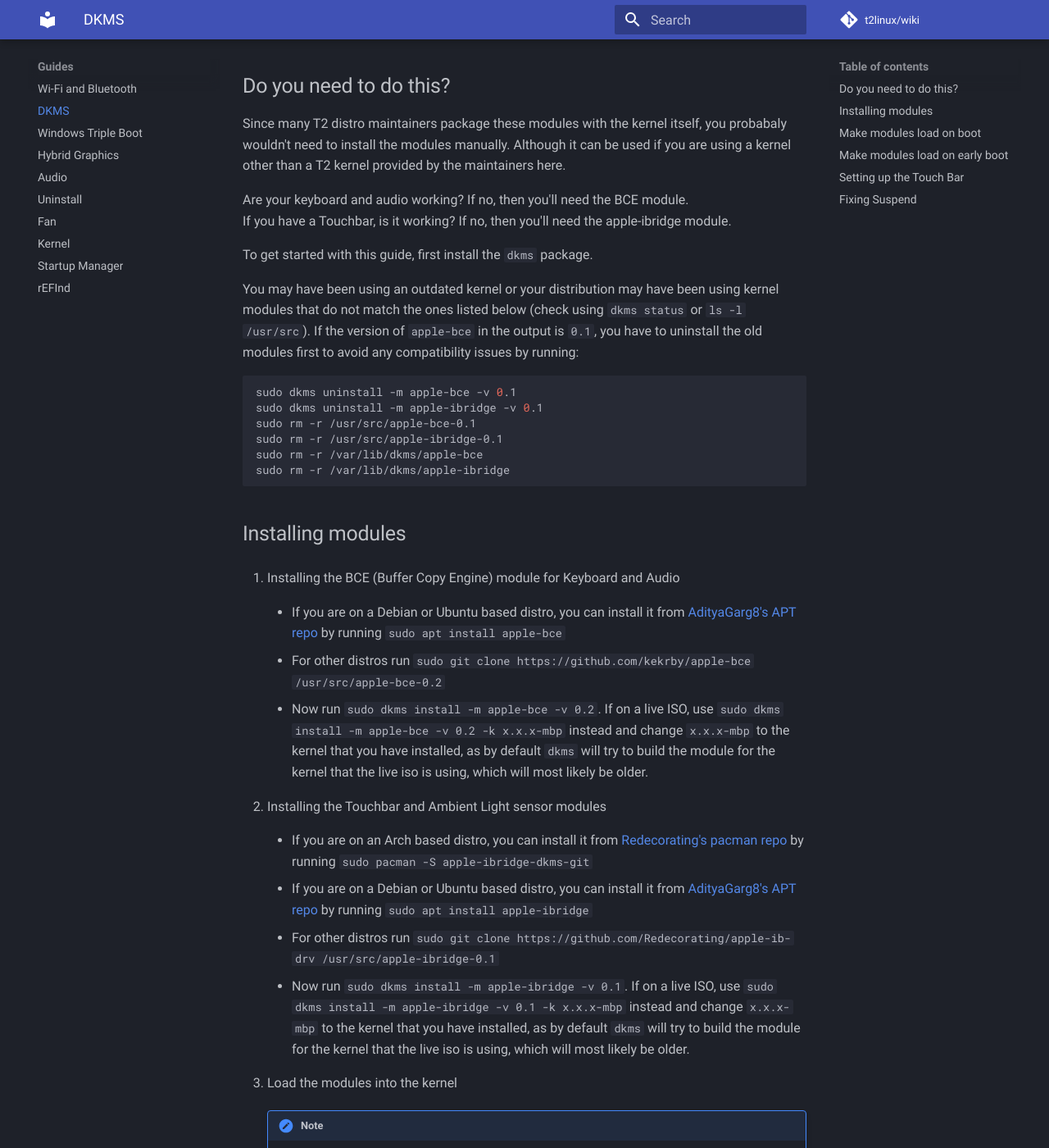
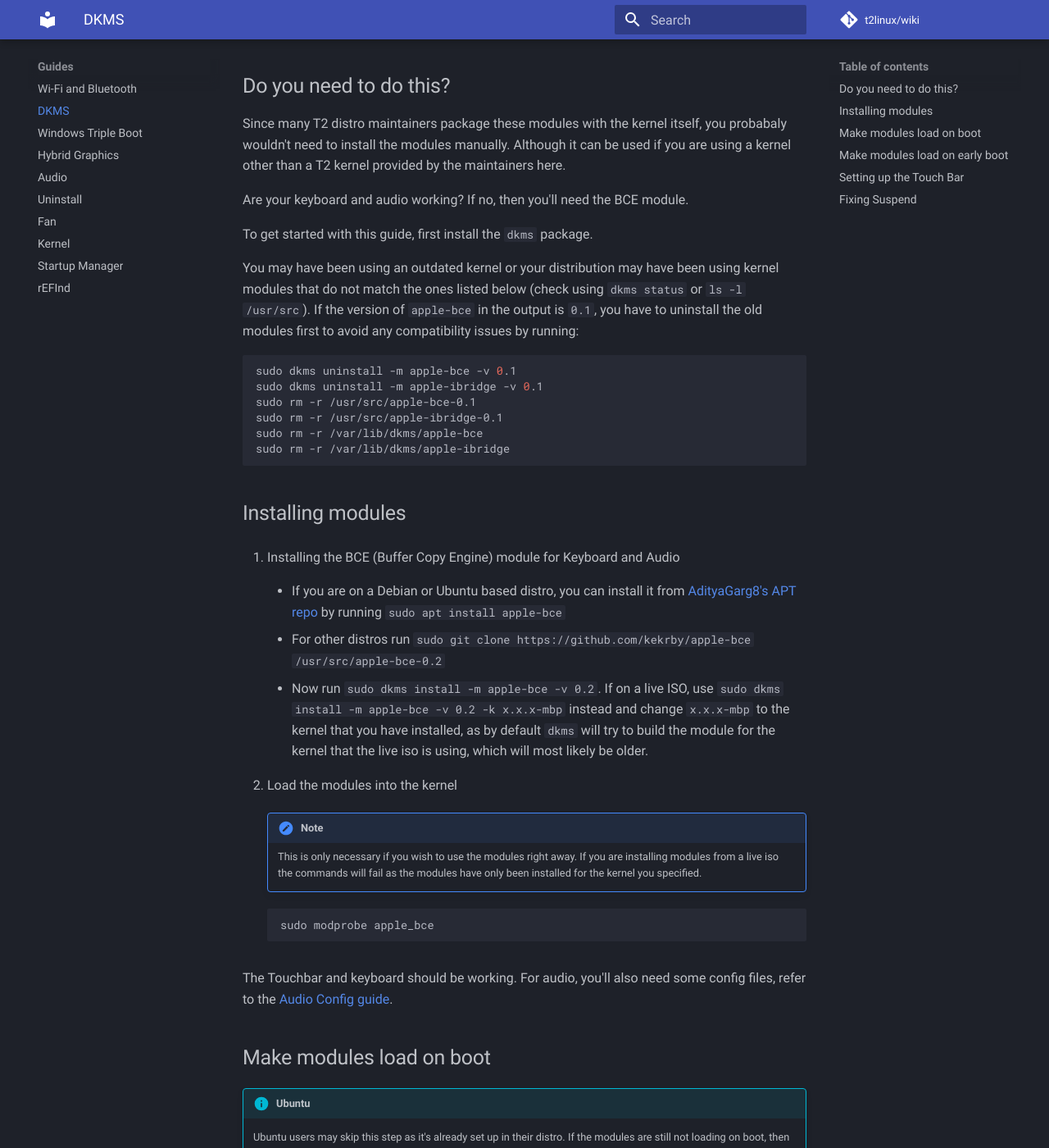
Before and after one commit to t2linux/wiki, an MkDocs documentation site: the page built from docs/guides/dkms.md, in a window 1280 px wide and 1400 px high, scrolled down 294 px. Shown: the whole window at 82% size. Built offline with MkDocs 1.6.1 and Material for MkDocs 9.7.7, drawn with Linux system fonts in a browser that asks for light colours; comment, search, counter and statistics services are not loaded; some of the changed text lies outside the part shown.

Commit message:
Remove touchbar driver
Since now it’s used in the form of patches, remove this from the guide. Although much more work needs to be done here, which I’ll do when I get free, or someone else could do it.

````diff
--- a/docs/guides/dkms.md
+++ b/docs/guides/dkms.md
@@ -7,7 +7,6 @@ This page explains how to install the kernel modules for the Keyboard, Audio, To
 Since many T2 distro maintainers package these modules with the kernel itself, you probabaly wouldn't need to install the modules manually. Although it can be used if you are using a kernel other than a T2 kernel provided by the maintainers here.
 
 Are your keyboard and audio working? If no, then you'll need the BCE module.
-If you have a Touchbar, is it working? If no, then you'll need the apple-ibridge module.
 
 To get started with this guide, first install the `dkms` package.
 
@@ -32,25 +31,13 @@ sudo rm -r /var/lib/dkms/apple-ibridge
 
     - Now run `sudo dkms install -m apple-bce -v 0.2`. If on a live ISO, use `sudo dkms install -m apple-bce -v 0.2 -k x.x.x-mbp` instead and change `x.x.x-mbp` to the kernel that you have installed, as by default `dkms` will try to build the module for the kernel that the live iso is using, which will most likely be older.
 
-2. Installing the Touchbar and Ambient Light sensor modules
-
-    - If you are on an Arch based distro, you can install it from [Redecorating's pacman repo](https://github.com/Redecorating/archlinux-t2-packages) by running `sudo pacman -S apple-ibridge-dkms-git`
-
-    - If you are on a Debian or Ubuntu based distro, you can install it from [AdityaGarg8's APT repo](https://github.com/AdityaGarg8/t2-ubuntu-repo) by running `sudo apt install apple-ibridge`
-
-    - For other distros run `sudo git clone https://github.com/Redecorating/apple-ib-drv /usr/src/apple-ibridge-0.1`
-
-    - Now run `sudo dkms install -m apple-ibridge -v 0.1`. If on a live ISO, use `sudo dkms install -m apple-ibridge -v 0.1 -k x.x.x-mbp` instead and change `x.x.x-mbp` to the kernel that you have installed, as by default `dkms` will try to build the module for the kernel that the live iso is using, which will most likely be older.
-
-3. Load the modules into the kernel
+2. Load the modules into the kernel
 
     !!! note
         This is only necessary if you wish to use the modules right away. If you are installing modules from a live iso the commands will fail as the modules have only been installed for the kernel you specified.
 
     ```sh
     sudo modprobe apple_bce
-    sudo modprobe apple_ib_tb
-    sudo modprobe apple_ib_als
     ```
 
 The Touchbar and keyboard should be working. For audio, you'll also need some config files, refer to the [Audio Config guide](https://wiki.t2linux.org/guides/audio-config).
````
